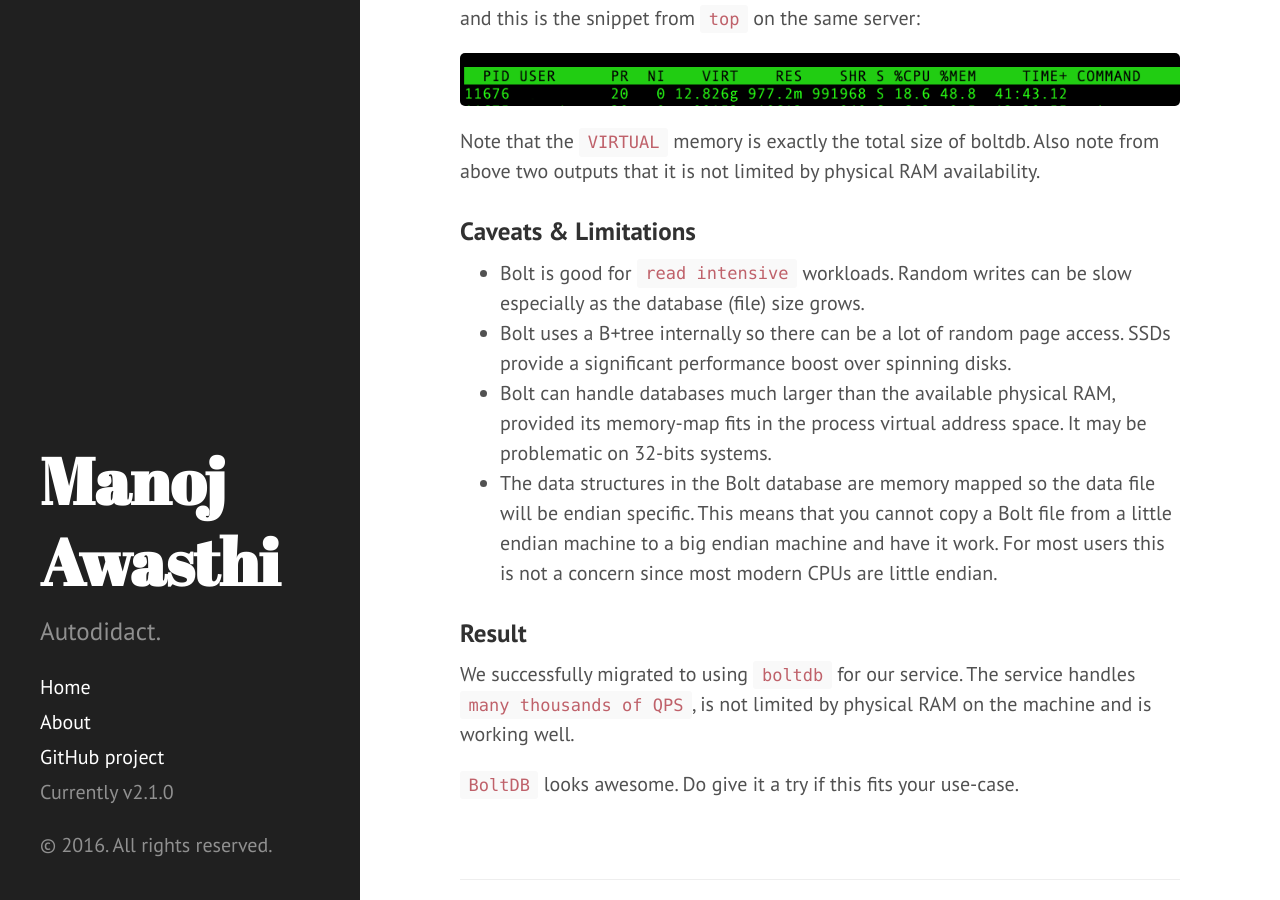
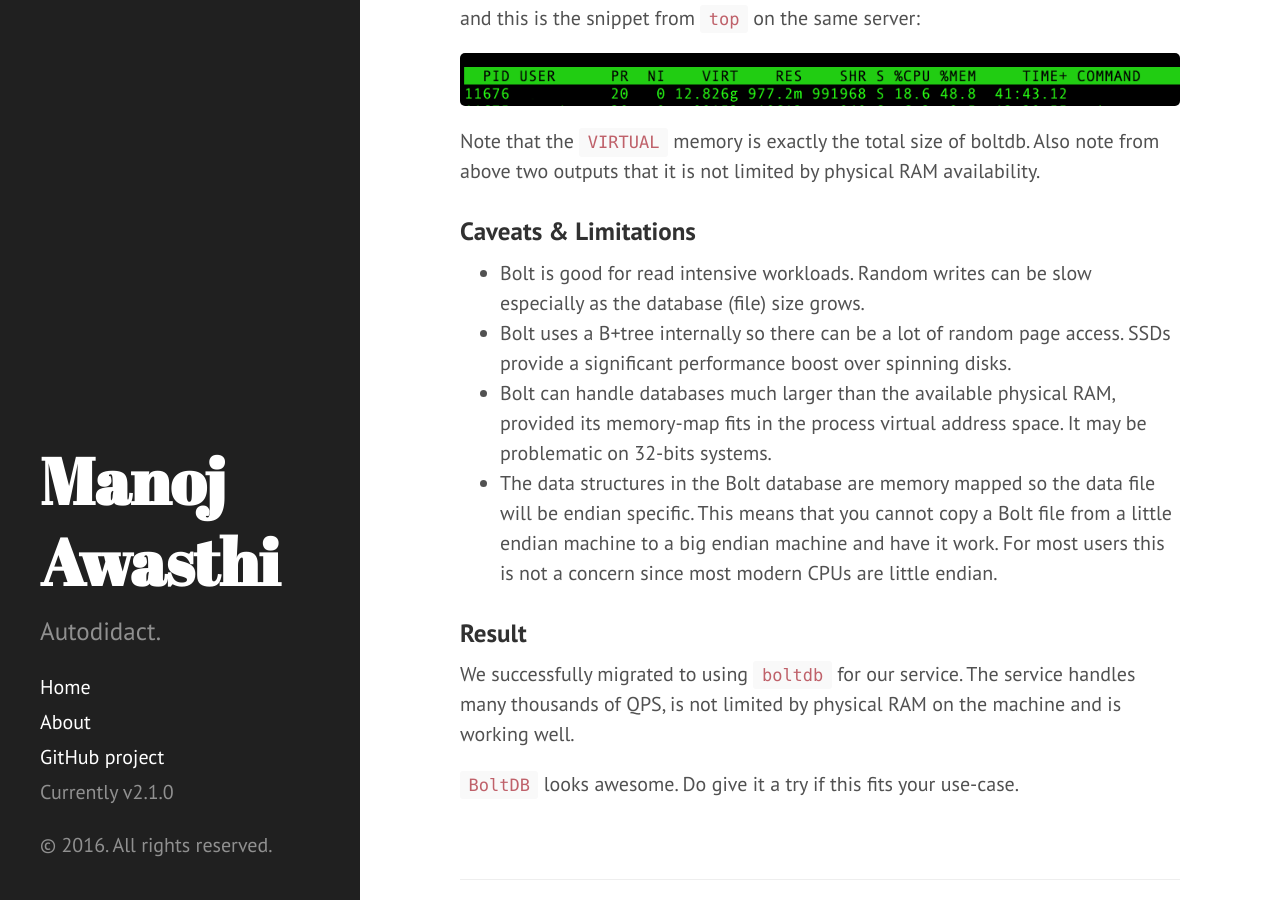
Before and after one commit to awmanoj/awmanoj.github.io, a Jekyll site: the page built from _posts/2016-08-03-using-boltdb-as-a-fast-persistent-kv-store.md, in a window 1280 px wide and 900 px high, scrolled down 3135 px. Built offline with Jekyll 4.4.1, drawn with Linux system fonts in a browser that asks for light colours; Markdown is read by kramdown in place of the engine named in the settings.

Commit message:
Fixing code block.

````diff
--- a/_posts/2016-08-03-using-boltdb-as-a-fast-persistent-kv-store.md
+++ b/_posts/2016-08-03-using-boltdb-as-a-fast-persistent-kv-store.md
@@ -45,6 +45,7 @@
 ```
 
 Add a key value (`answer` = `42`):
+
 ```
 db.Update(func(tx *bolt.Tx) error {
     b := tx.Bucket([]byte("MyBucket"))
@@ -54,6 +55,7 @@
 ```
 
 Fetch a value by key:
+
 ```
 db.View(func(tx *bolt.Tx) error {
     b := tx.Bucket([]byte("MyBucket"))
@@ -94,13 +96,13 @@
 
 ### Caveats & Limitations
 
-* Bolt is good for `read intensive` workloads. Random writes can be slow especially as the database (file) size grows.
+* Bolt is good for read intensive workloads. Random writes can be slow especially as the database (file) size grows.
 * Bolt uses a B+tree internally so there can be a lot of random page access. SSDs provide a significant performance boost over spinning disks.
 * Bolt can handle databases much larger than the available physical RAM, provided its memory-map fits in the process virtual address space. It may be problematic on 32-bits systems.
 * The data structures in the Bolt database are memory mapped so the data file will be endian specific. This means that you cannot copy a Bolt file from a little endian machine to a big endian machine and have it work. For most users this is not a concern since most modern CPUs are little endian.
 
 ### Result
 
-We successfully migrated to using `boltdb` for our service. The service handles `many thousands of QPS`, is not limited by physical RAM on the machine and is working well.
+We successfully migrated to using `boltdb` for our service. The service handles many thousands of QPS, is not limited by physical RAM on the machine and is working well.
 
 `BoltDB` looks awesome. Do give it a try if this fits your use-case.
````
